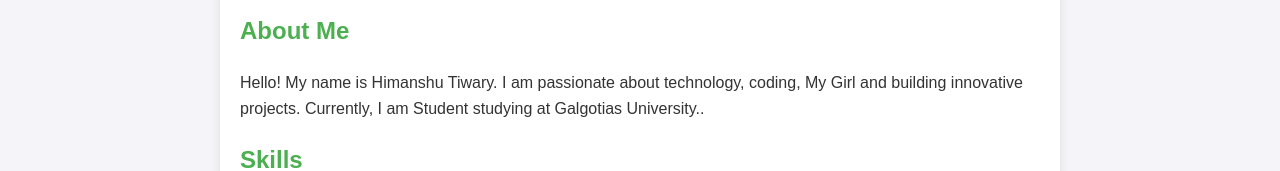
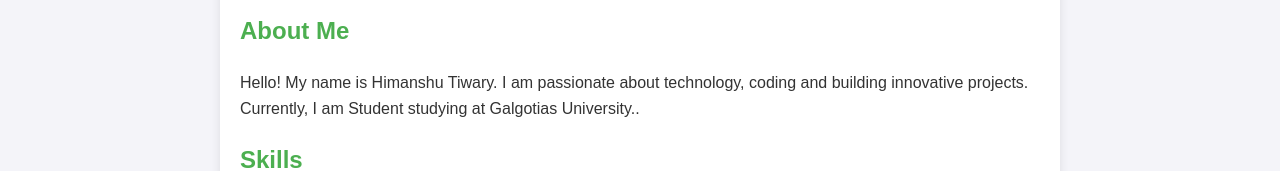
Before and after one commit to HimanshuTiwaryGu7/HimanshuTiwaryGu7.github.io, a plain HTML site: page index.html in a window 1280 px wide. Shown: the part 182-353 px from the top of the page. Drawn offline with Linux system fonts and the light colour scheme.

Commit message:
Update index.html

```diff
--- a/index.html
+++ b/index.html
@@ -50,7 +50,7 @@
 
     <section>
         <h2>About Me</h2>
-        <p>Hello! My name is Himanshu Tiwary. I am passionate about technology, coding, My Girl and building innovative projects. Currently, I am Student studying at Galgotias University..</p>
+        <p>Hello! My name is Himanshu Tiwary. I am passionate about technology, coding and building innovative projects. Currently, I am Student studying at Galgotias University..</p>
 
         <h2>Skills</h2>
         <ul>
```
